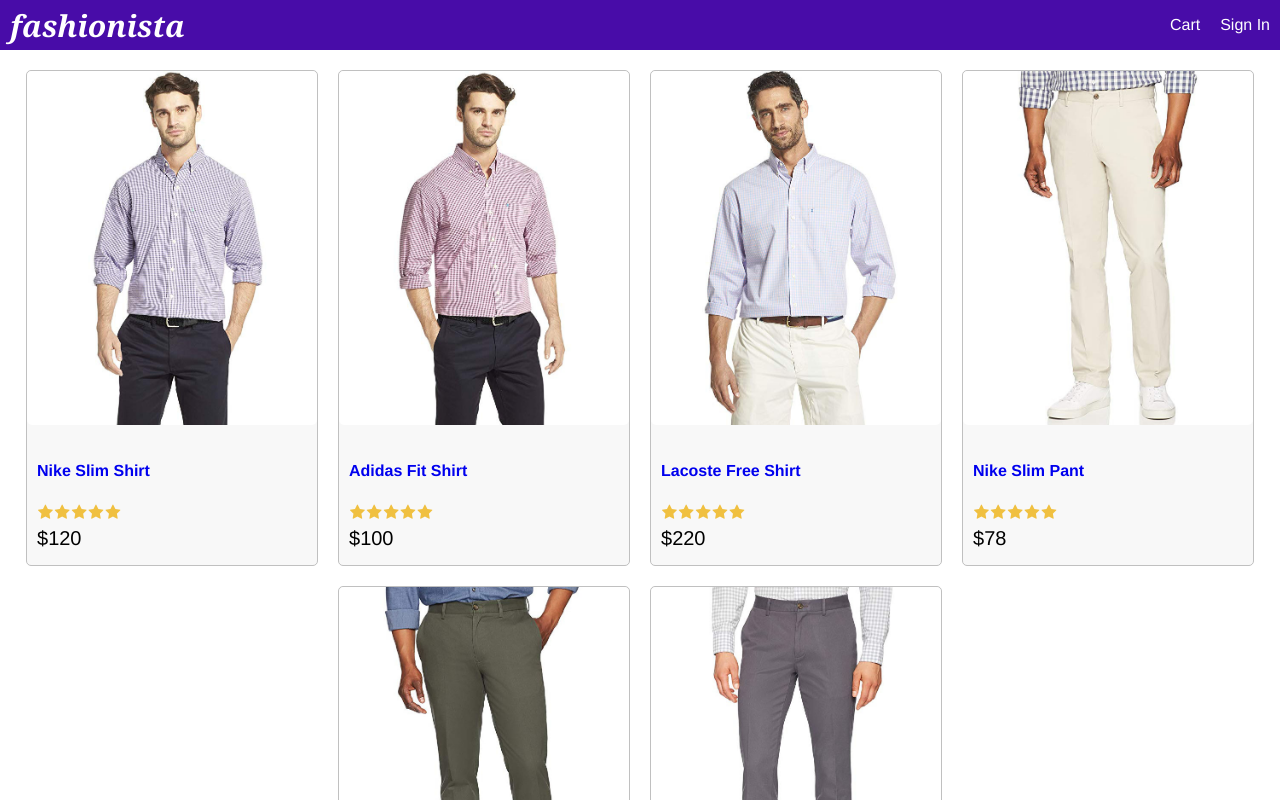
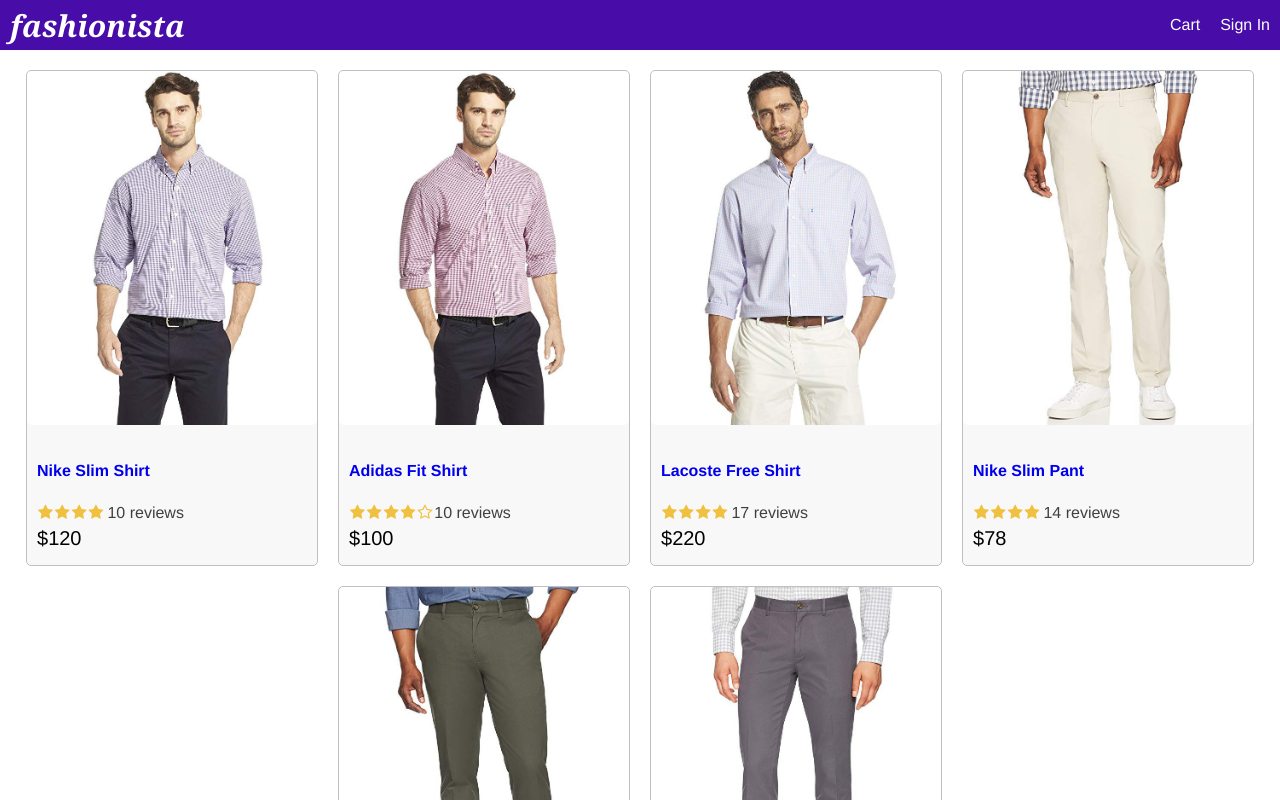
Before and after one commit to mittranj8/fashionista, a React (Create React App) app in the folder frontend/: page / in a window 1280 px wide. Shown: the top 800 px of the page. Built offline with nearby package versions, Linux system fonts and the light colour scheme.

Commit message:
added product and rating components

```diff
--- a/frontend/src/App.js
+++ b/frontend/src/App.js
@@ -1,4 +1,5 @@
 import data from "./data";
+import Products from "./components/Products";
 
 function App() {
   return (
@@ -18,38 +19,7 @@ function App() {
       <main>
         <div className="row center">
           {data.products.map((product) => (
-            <div key={product._id} className="card">
-              <a href={`/product/${product._id}`}>
-                <img
-                  className="medium"
-                  src={product.image}
-                  alt={product.name}
-                />
-              </a>
-              <div className="card-body">
-                <a href={`/product/${product._id}`}>
-                  <h2>{product.name}</h2>
-                </a>
-                <div className="ratings">
-                  <span>
-                    <i className="fa fa-star"></i>
-                  </span>
-                  <span>
-                    <i className="fa fa-star"></i>
-                  </span>
-                  <span>
-                    <i className="fa fa-star"></i>
-                  </span>
-                  <span>
-                    <i className="fa fa-star"></i>
-                  </span>
-                  <span>
-                    <i className="fa fa-star"></i>
-                  </span>
-                </div>
-                <div className="price">${product.price}</div>
-              </div>
-            </div>
+            <Products key={product._id} product={product} />
           ))}
         </div>
       </main>
--- /dev/null
+++ b/frontend/src/components/Products.js
@@ -0,0 +1,21 @@
+import React from "react";
+import Rating from "./Rating";
+
+const Products = ({ product }) => {
+  return (
+    <div key={product._id} className="card">
+      <a href={`/product/${product._id}`}>
+        <img className="medium" src={product.image} alt={product.name} />
+      </a>
+      <div className="card-body">
+        <a href={`/product/${product._id}`}>
+          <h2>{product.name}</h2>
+        </a>
+        <Rating rating={product.ratings} numReviews={product.numReviews} />
+        <div className="price">${product.price}</div>
+      </div>
+    </div>
+  );
+};
+
+export default Products;
--- /dev/null
+++ b/frontend/src/components/Rating.js
@@ -0,0 +1,67 @@
+import React from "react";
+
+const Rating = ({ rating, numReviews }) => {
+  return (
+    <div className="ratings">
+      <span>
+        <i
+          className={
+            rating >= 1
+              ? "fa fa-star"
+              : rating >= 0.5
+              ? "fa fa-start-half-o"
+              : "fa fa-star-o"
+          }
+        ></i>
+      </span>
+
+      <span>
+        <i
+          className={
+            rating >= 2
+              ? "fa fa-star"
+              : rating >= 1.5
+              ? "fa fa-start-half-o"
+              : "fa fa-star-o"
+          }
+        ></i>
+      </span>
+      <span>
+        <i
+          className={
+            rating >= 3
+              ? "fa fa-star"
+              : rating >= 2.5
+              ? "fa fa-start-half-o"
+              : "fa fa-star-o"
+          }
+        ></i>
+      </span>
+      <span>
+        <i
+          className={
+            rating >= 4
+              ? "fa fa-star"
+              : rating >= 3.5
+              ? "fa fa-start-half-o"
+              : "fa fa-star-o"
+          }
+        ></i>
+      </span>
+      <span>
+        <i
+          className={
+            rating >= 5
+              ? "fa fa-star"
+              : rating >= 4.5
+              ? "fa fa-start-half-o"
+              : "fa fa-star-o"
+          }
+        ></i>
+      </span>
+      <span>{numReviews + " reviews"}</span>
+    </div>
+  );
+};
+
+export default Rating;
--- a/frontend/src/index.css
+++ b/frontend/src/index.css
@@ -121,3 +121,7 @@ img.medium {
   color: #f0c040;
   margin: 0.1rem;
 }
+
+.ratings span:last-child {
+  color: #404040;
+}
```
